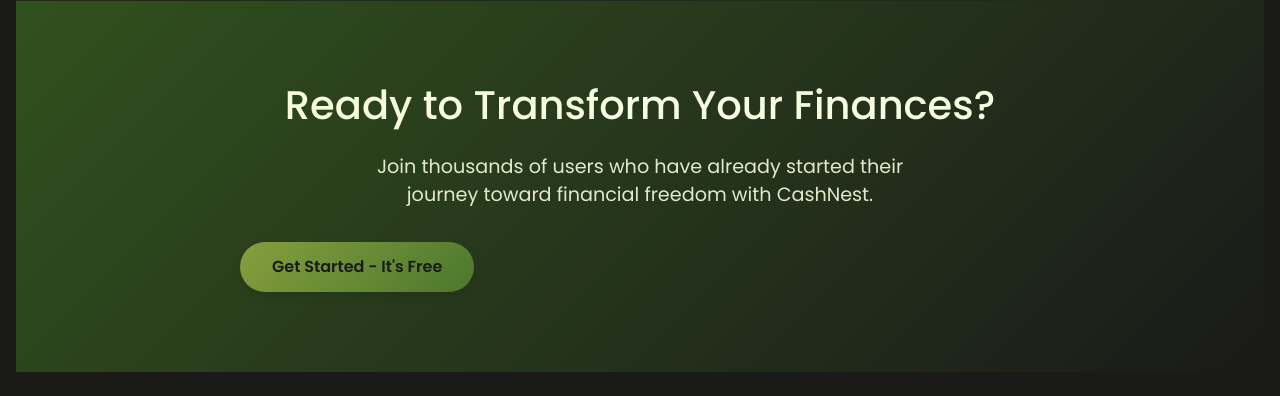
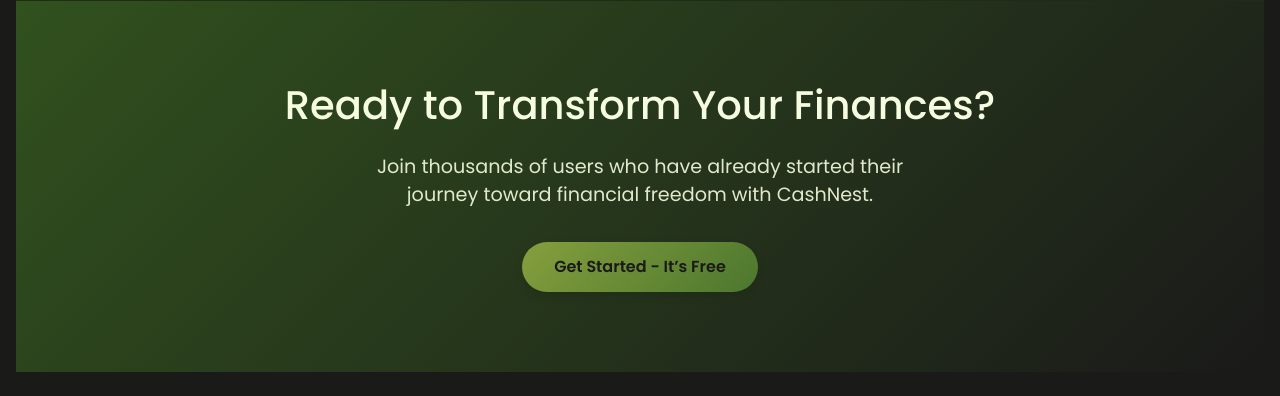
Before and after one commit to torry2/group50, a Flask app: page / in a window 1280 px wide. Shown: the part 2130-2526 px from the top of the page. Run offline with Flask 3, Linux system fonts and the light colour scheme; some libraries are stand-ins or nearby versions.

Commit message:
Centered Get Started button on homepage

```diff
--- a/app/templates/home.html
+++ b/app/templates/home.html
@@ -113,7 +113,7 @@
             <h2 class="cta-title">Ready to Transform Your Finances?</h2>
             <p class="cta-text">Join thousands of users who have already started their journey toward financial freedom with CashNest.</p>
             <div class="button-container">
-                <button type="button" class="btn btn-primary btn-dark" onclick="window.location.href='/data'">Get Started - It's Free</button>
+                <button type="button" class="btn btn-primary btn-dark d-block mx-auto" onclick="window.location.href='/data'">Get Started - It’s Free</button>
             </div>
         </div>
     </section>
```
